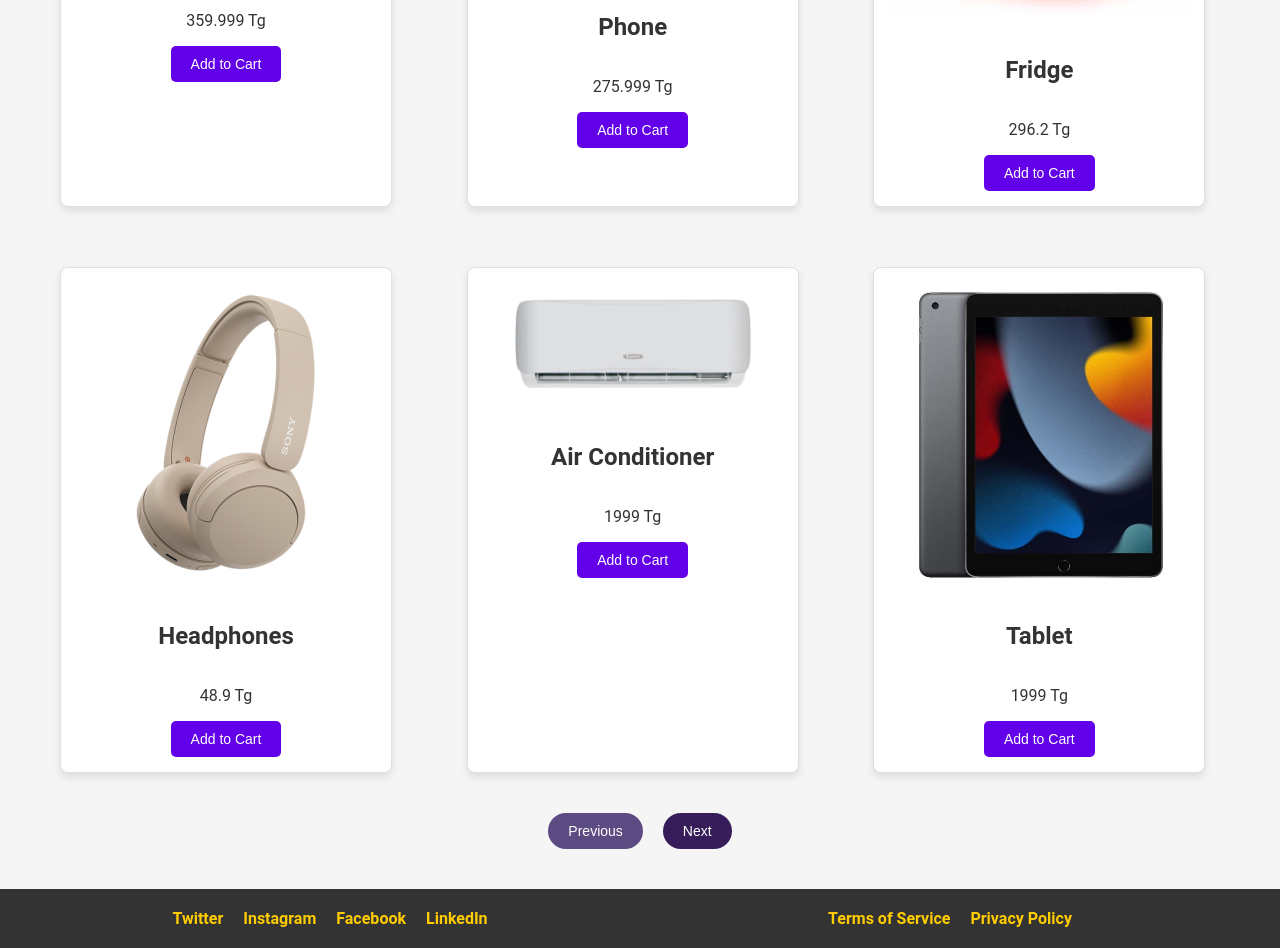
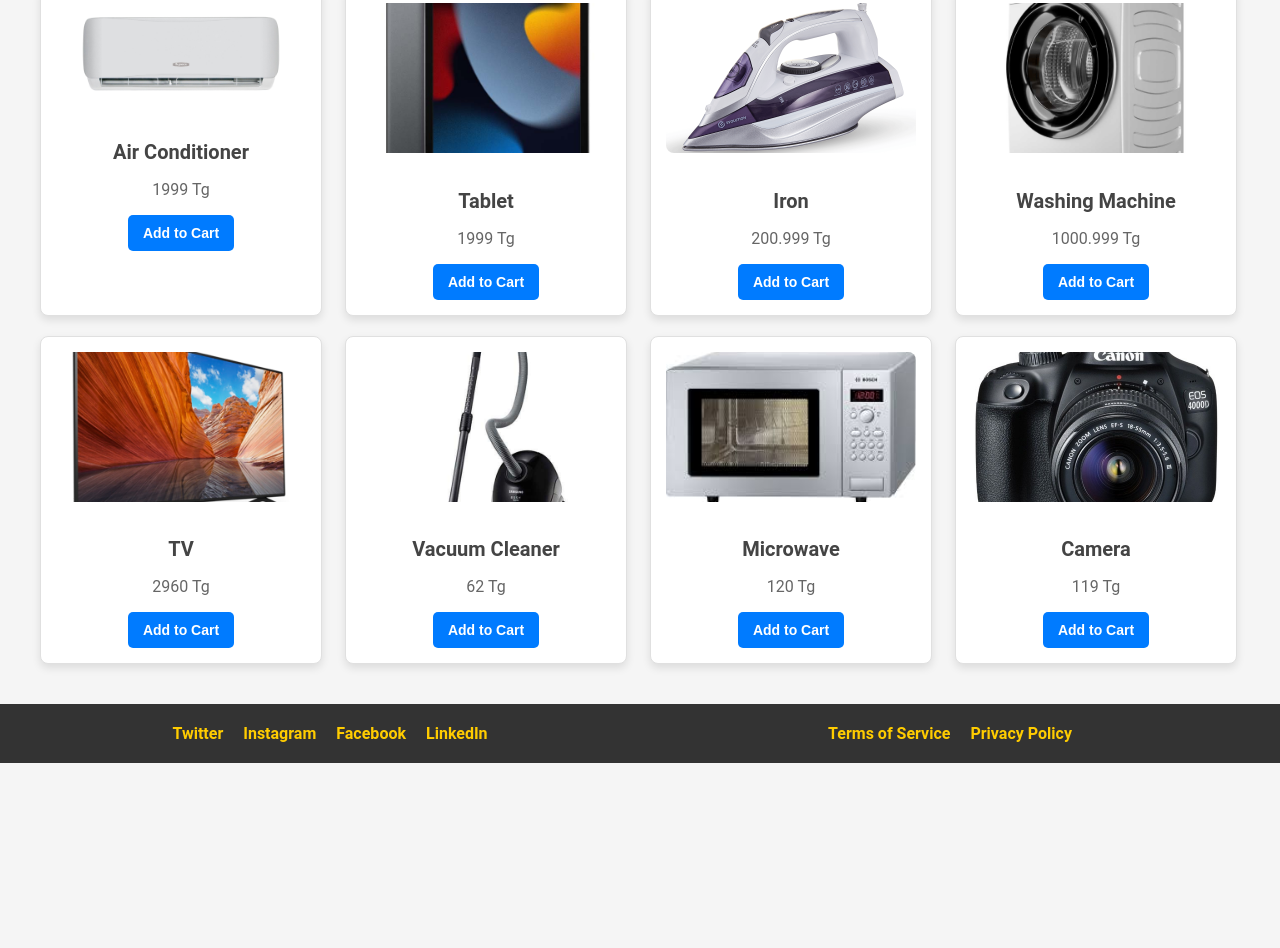
Before and after one commit to Coach-wannabe/ecommerce-vue-2, a Nuxt app: page /products in a window 1280 px wide. Shown: the part 520-1468 px from the top of the page. After the commit the page ends 1283 px from the top, so only its background shows below. Built offline with nearby package versions, Linux system fonts and the light colour scheme.

Commit message:
added cart functionality

```diff
--- a/app.vue
+++ b/app.vue
@@ -48,6 +48,7 @@
 <script setup>
 import { computed } from "vue";
 import { useUserStore } from "~/stores/userStore";
+import { useProductStore } from "~/stores/productStore";
 
 const userStore = useUserStore();
 const isAuthenticated = computed(() => userStore.isAuthenticated);
@@ -56,6 +57,13 @@ const isAuthenticated = computed(() => userStore.isAuthenticated);
 const logout = () => {
   userStore.logout();
 };
+
+const productStore = useProductStore();
+
+onMounted(() => {
+  // Initialize the cart after the client-side mounts
+  productStore.initializeCart();
+});
 </script>
 
 <style scoped>
--- a/pages/cart.vue
+++ b/pages/cart.vue
@@ -1,54 +1,71 @@
 <template>
     <div class="cart-page">
-      <h1 class="page-title">Your Shopping Cart</h1>
-
-      <!-- Slot for additional content -->
-      <slot name="additional-content"></slot>
-
-      <!-- Cart Items -->
-      <div class="cart-items">
+      <h1>Your Shopping Cart</h1>
+      <div v-if="cart.length > 0">
         <div v-for="item in cart" :key="item.id" class="cart-item">
-          <img :src="getImage(item.image)" class="cart-item-image" alt="Product image" />
+          <img
+            :src="`/assets/images/${item.image}`"
+            alt="Product Image"
+            class="cart-item-image"
+          />
           <div class="cart-item-details">
             <h3 class="product-name">{{ item.name }}</h3>
-            <p class="product-price">{{ item.price }} Tg ({{ item.quantity }})</p>
-            <button @click="removeFromCart(item.id)" class="remove-btn">Remove</button>
+            <p class="product-price">Price: {{ item.price }} Tg</p>
+            <div class="quantity-wrapper">
+              <label for="quantity">Quantity:</label>
+              <input
+                type="number"
+                v-model.number="item.quantity"
+                @input="updateQuantity(item.id, item.quantity)"
+                min="1"
+                class="quantity-input"
+              />
+            </div>
+            <p class="item-total">
+              Total: {{ (item.price * item.quantity).toFixed(2) }} Tg
+            </p>
+            <button @click="removeFromCart(item.id)" class="remove-btn">
+              Remove
+            </button>
           </div>
         </div>
+        <div class="cart-summary">
+          <h2>Total: {{ cartTotal }} Tg</h2>
+          <button class="checkout-btn" @click="goToCheckout">
+            Proceed to Checkout
+          </button>
+        </div>
       </div>
-
-      <!-- Cart Summary -->
-      <div class="cart-summary">
-        <p class="summary-title">Total Price: {{ cartTotal }} Tg</p>
-        <button class="checkout-btn" @click="navigateToCheckout">Proceed to Checkout</button>
+      <div v-else>
+        <p>Your cart is empty.</p>
       </div>
     </div>
   </template>
 
   <script setup>
-  import { useProductStore } from '~/stores/productStore'; // Use product store for cart actions
-  import { useRouter } from 'vue-router'; // For navigation
+  import { computed } from "vue";
+  import { useRouter } from "vue-router";
+  import { useProductStore } from "~/stores/productStore";
 
+  // Access the product store
   const productStore = useProductStore();
-  const router = useRouter();
-
-  // Get cart items and total price from the store
   const cart = computed(() => productStore.cart);
   const cartTotal = computed(() => productStore.cartTotal);
 
-  // Remove an item from the cart
+  // Update item quantity
+  const updateQuantity = (productId, quantity) => {
+    productStore.updateQuantity(productId, quantity);
+  };
+
+  // Remove item from cart
   const removeFromCart = (productId) => {
     productStore.removeFromCart(productId);
   };
 
-  // Navigate to checkout page
-  const navigateToCheckout = () => {
-    router.push('/checkout');
-  };
-
-  // Get image path
-  const getImage = (imageName) => {
-    return `/assets/images/${imageName}`;
+  // Router instance for navigation
+  const router = useRouter();
+  const goToCheckout = () => {
+    router.push("/checkout");
   };
   </script>
 
@@ -58,26 +75,21 @@
     background-color: #f5f5f5;
   }
 
-  .page-title {
+  h1 {
     font-size: 36px;
     color: #333;
     margin-bottom: 20px;
     text-align: center;
   }
 
-  .cart-items {
-    display: flex;
-    flex-direction: column;
-    gap: 20px;
-  }
-
   .cart-item {
     display: flex;
-    align-items: center;
+    align-items: flex-start;
     background-color: #fff;
     padding: 20px;
     border-radius: 12px;
     box-shadow: 0 4px 8px rgba(0, 0, 0, 0.1);
+    margin-bottom: 20px;
   }
 
   .cart-item-image {
@@ -87,6 +99,7 @@
   }
 
   .cart-item-details {
+    flex: 1;
     display: flex;
     flex-direction: column;
   }
@@ -97,10 +110,28 @@
     color: #333;
   }
 
-  .product-price {
-    font-size: 18px;
+  .product-price,
+  .item-total {
+    font-size: 16px;
     color: #666;
     margin-top: 10px;
+  }
+
+  .quantity-wrapper {
+    display: flex;
+    align-items: center;
+    margin-top: 10px;
+  }
+
+  .quantity-wrapper label {
+    margin-right: 10px;
+    font-size: 14px;
+  }
+
+  .quantity-input {
+    width: 60px;
+    padding: 5px;
+    font-size: 14px;
   }
 
   .remove-btn {
@@ -109,10 +140,10 @@
     padding: 10px 15px;
     border: none;
     border-radius: 8px;
-    font-size: 16px;
+    font-size: 14px;
     cursor: pointer;
+    margin-top: 10px;
     transition: background-color 0.3s ease;
-    margin-top: 10px;
   }
 
   .remove-btn:hover {
@@ -120,17 +151,11 @@
   }
 
   .cart-summary {
-    display: flex;
-    justify-content: space-between;
-    align-items: center;
-    background-color: #fff;
-    padding: 20px;
-    border-radius: 12px;
-    box-shadow: 0 4px 8px rgba(0, 0, 0, 0.1);
     margin-top: 20px;
+    text-align: right;
   }
 
-  .summary-title {
+  .cart-summary h2 {
     font-size: 24px;
     font-weight: bold;
     color: #333;
@@ -150,4 +175,10 @@
   .checkout-btn:hover {
     background-color: #3700b3;
   }
+
+  p {
+    text-align: center;
+    font-size: 18px;
+    color: #555;
+  }
   </style>
--- a/pages/products.vue
+++ b/pages/products.vue
@@ -1,62 +1,47 @@
 <template>
     <div class="product-list-page">
       <h1>Our Products</h1>
-
-      <!-- Product Grid -->
       <div class="product-grid">
-        <div v-for="product in paginatedProducts" :key="product.id" class="product-card">
-          <NuxtLink :to="{ name: 'product-id', params: { id: product.id } }">
-            <img :src="getImage(product.image)" class="product-image" alt="Product Image" />
-          </NuxtLink>
+        <div v-for="product in products" :key="product.id" class="product-card">
+          <img
+            :src="`/assets/images/${product.image}`"
+            alt="Product Image"
+            class="product-image"
+          />
           <h2>{{ product.name }}</h2>
           <p>{{ product.price }} Tg</p>
-          <button @click="addToCart(product)">Add to Cart</button>
+          <button
+            @click="toggleCart(product)"
+            :class="{ 'in-cart': isInCart(product.id) }"
+          >
+            {{ isInCart(product.id) ? "Remove from Cart" : "Add to Cart" }}
+          </button>
         </div>
-      </div>
-
-      <!-- Pagination -->
-      <div class="pagination-buttons">
-        <button @click="prevPage" :disabled="currentPage === 1">Previous</button>
-        <button @click="nextPage" :disabled="currentPage === totalPages">Next</button>
       </div>
     </div>
   </template>
 
   <script setup>
-  import { useProductStore } from '~/stores/productStore';
+  import { computed } from "vue";
+  import { useProductStore } from "~/stores/productStore";
 
+  // Access the Pinia product store
   const productStore = useProductStore();
 
-  const currentPage = ref(1);
-  const itemsPerPage = 6;
+  // Get the list of products
+  const products = computed(() => productStore.products);
 
-  const filteredProducts = computed(() => productStore.products);
-
-  const totalPages = computed(() => Math.ceil(filteredProducts.value.length / itemsPerPage));
-  const paginatedProducts = computed(() => {
-    const start = (currentPage.value - 1) * itemsPerPage;
-    return filteredProducts.value.slice(start, start + itemsPerPage);
-  });
-
-  const prevPage = () => {
-    if (currentPage.value > 1) {
-      currentPage.value--;
+  // Toggle the product in and out of the cart
+  const toggleCart = (product) => {
+    if (productStore.isInCart(product.id)) {
+      productStore.removeFromCart(product.id);
+    } else {
+      productStore.addToCart(product);
     }
   };
 
-  const nextPage = () => {
-    if (currentPage.value < totalPages.value) {
-      currentPage.value++;
-    }
-  };
-
-  const addToCart = (product) => {
-    productStore.addToCart(product);
-  };
-
-  const getImage = (imageName) => {
-    return `/assets/images/${imageName}`;
-  };
+  // Check if the product is already in the cart
+  const isInCart = (productId) => productStore.isInCart(productId);
   </script>
 
   <style scoped>
@@ -69,63 +54,73 @@
 
   .product-grid {
     display: grid;
-    grid-template-columns: repeat(auto-fill, minmax(300px, 1fr));
+    grid-template-columns: repeat(auto-fill, minmax(250px, 1fr));
     gap: 20px;
     width: 100%;
     max-width: 1200px;
-    margin: 0 auto;
   }
 
   .product-card {
-    display: flex;
-    flex-direction: column;
-    align-items: center;
+    background-color: #fff;
     border: 1px solid #e0e0e0;
     border-radius: 8px;
     padding: 15px;
-    margin: 20px;
-    width: 300px;
-    background-color: #fff;
     box-shadow: 0 4px 8px rgba(0, 0, 0, 0.1);
-    transition: transform 0.3s;
+    text-align: center;
+    transition: transform 0.3s ease-in-out;
   }
 
   .product-card:hover {
-    transform: scale(1.05);
+    transform: translateY(-5px);
   }
 
   .product-image {
-    max-width: 100%;
+    width: 100%;
     height: auto;
+    max-height: 150px;
+    object-fit: cover;
+    border-radius: 8px;
     margin-bottom: 15px;
-    border-radius: 8px;
   }
 
-  .pagination-buttons {
-    margin-top: 20px;
-    display: flex;
-    justify-content: center;
-    gap: 10px;
+  h1 {
+    font-size: 32px;
+    color: #333;
+    margin-bottom: 20px;
   }
 
-  .pagination-buttons button {
-    background-color: #361c59;
+  h2 {
+    font-size: 20px;
+    color: #444;
+    margin-bottom: 10px;
+  }
+
+  p {
+    font-size: 16px;
+    color: #666;
+  }
+
+  button {
+    background-color: #007bff;
     color: white;
     border: none;
-    padding: 10px 20px;
-    margin: 0 5px;
-    border-radius: 30px;
+    padding: 10px 15px;
     font-size: 14px;
+    font-weight: bold;
+    border-radius: 5px;
     cursor: pointer;
     transition: background-color 0.3s ease;
   }
 
-  .pagination-buttons button:disabled {
-    background-color: #5c4b83;
-    cursor: not-allowed;
+  button:hover {
+    background-color: #0056b3;
   }
 
-  .pagination-buttons button:not(:disabled):hover {
-    background-color: #3700b3;
+  button.in-cart {
+    background-color: #ff0000;
+  }
+
+  button.in-cart:hover {
+    background-color: #cc0000;
   }
   </style>
--- a/stores/productStore.js
+++ b/stores/productStore.js
@@ -100,61 +100,53 @@ export const useProductStore = defineStore('productStore', {
             image: "camera.jpg",
           },
     ],
-    cart: [], // Initialize as empty; we'll load from localStorage on the client
+    cart: [], // Persist cart in localStorage
   }),
 
-  getters: {
-    cartTotal(state) {
-      return state.cart
-        .reduce((sum, item) => sum + item.price * item.quantity, 0)
-        .toFixed(3);
-    },
-    totalItems(state) {
-      return state.cart.reduce((sum, item) => sum + item.quantity, 0);
-    },
-  },
-
   actions: {
-    loadCartFromLocalStorage() {
+    initializeCart() {
       if (process.client) {
-        const storedCart = localStorage.getItem('cart');
-        if (storedCart) {
-          this.cart = JSON.parse(storedCart);
+        // Only run this on the client-side
+        const savedCart = localStorage.getItem("cart");
+        if (savedCart) {
+          this.cart = JSON.parse(savedCart);
         }
       }
     },
-
-    saveCartToLocalStorage() {
-      if (process.client) {
-        localStorage.setItem('cart', JSON.stringify(this.cart));
+    addToCart(product) {
+      const existingItem = this.cart.find((item) => item.id === product.id);
+      if (!existingItem) {
+        this.cart.push({ ...product, quantity: 1 });
+        this.saveCart();
       }
     },
-
-    addToCart(product) {
-      const existingItem = this.cart.find((item) => item.id === product.id);
-      if (existingItem) {
-        existingItem.quantity++;
-      } else {
-        this.cart.push({ ...product, quantity: 1 });
-      }
-      this.saveCartToLocalStorage();
+    removeFromCart(productId) {
+      this.cart = this.cart.filter((item) => item.id !== productId);
+      this.saveCart();
     },
-
-    removeFromCart(productId) {
-      const existingItem = this.cart.find((item) => item.id === productId);
-      if (existingItem) {
-        if (existingItem.quantity > 1) {
-          existingItem.quantity--;
-        } else {
-          this.cart = this.cart.filter((item) => item.id !== productId);
-        }
-        this.saveCartToLocalStorage();
+    updateQuantity(productId, quantity) {
+      const item = this.cart.find((item) => item.id === productId);
+      if (item) {
+        item.quantity = quantity > 0 ? quantity : 1;
+        this.saveCart();
       }
     },
-
-    clearCart() {
-      this.cart = [];
-      this.saveCartToLocalStorage();
+    isInCart(productId) {
+      return this.cart.some((item) => item.id === productId);
+    },
+    saveCart() {
+      if (process.client) {
+        // Only save to localStorage on the client-side
+        localStorage.setItem("cart", JSON.stringify(this.cart));
+      }
+    },
+  },
+  getters: {
+    cartTotal() {
+      return this.cart.reduce(
+        (total, item) => total + item.price * item.quantity,
+        0
+      ).toFixed(2);
     },
   },
 });
```
